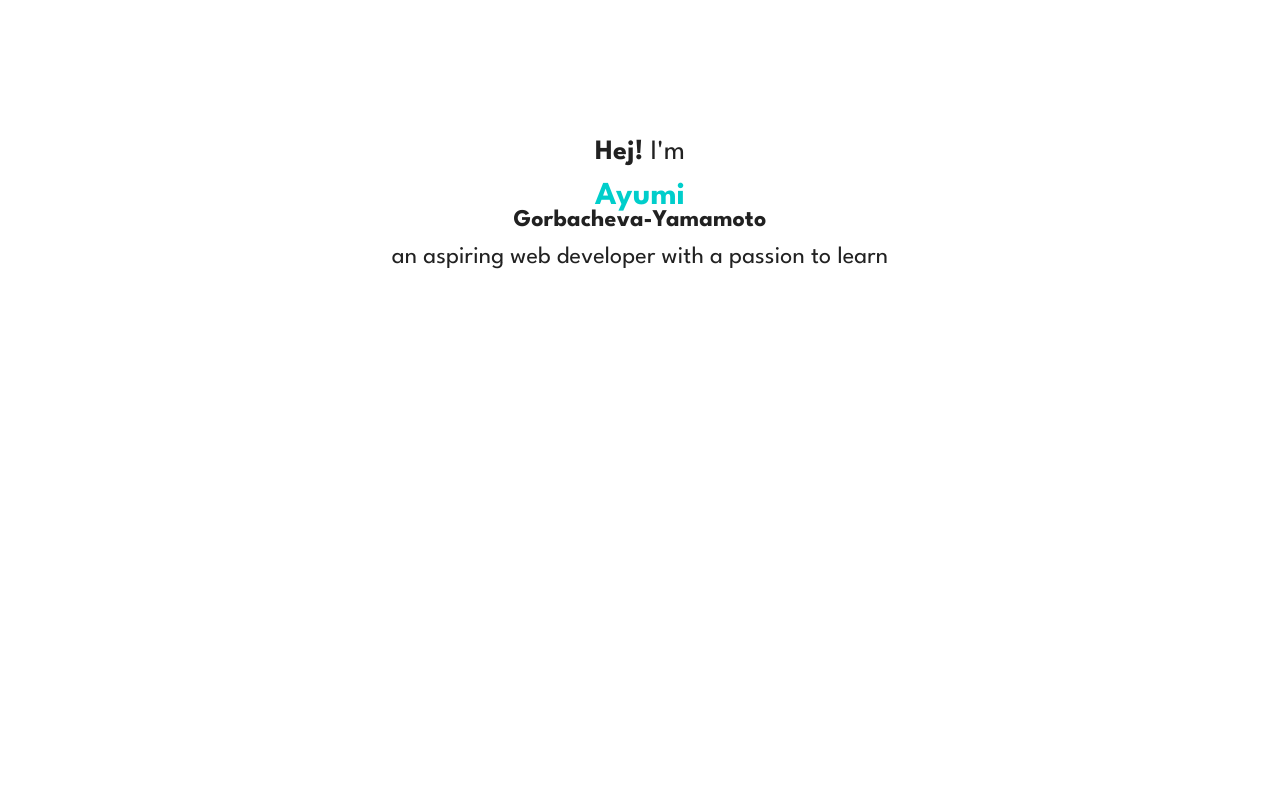
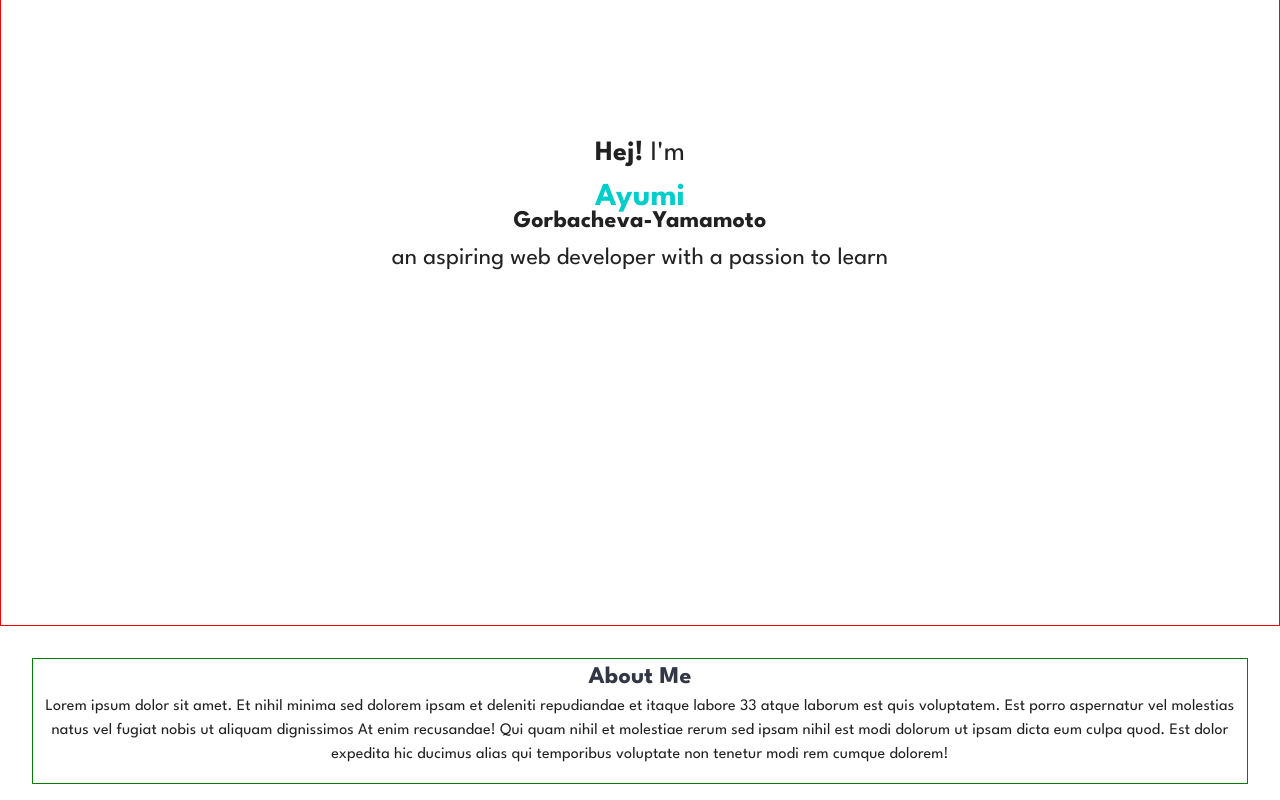
Before and after one commit to agorbacheva-y/agorbacheva-portfolio, a React (Create React App) app: page / in a window 1280 px wide. Shown: the part 208-1008 px from the top of the page. Before the commit the page ends 832 px from the top, so only its background shows below. Built offline with nearby package versions, Linux system fonts and the light colour scheme.

Commit message:
AboutMe.js

```diff
--- a/src/App.js
+++ b/src/App.js
@@ -1,11 +1,13 @@
 import Appbar from "./components/Appbar";
 import Home from "./components/Home";
+import AboutMe from "./components/AboutMe";
 
 function App() {
   return (
     <div>
       <Appbar />
       <Home />
+      <AboutMe />
     </div>
   );
 }
--- /dev/null
+++ b/src/components/AboutMe.js
@@ -0,0 +1,14 @@
+import Title from "./Title";
+
+const AboutMe = () => {
+  return (
+    <div className="aboutme">
+      <Title>About Me</Title>
+      <p>Lorem ipsum dolor sit amet. Et nihil minima sed dolorem ipsam et deleniti repudiandae et itaque labore 33 atque laborum est quis voluptatem. Est porro aspernatur vel molestias natus vel fugiat nobis ut aliquam dignissimos At enim recusandae!
+      Qui quam nihil et molestiae rerum sed ipsam nihil est modi dolorum ut ipsam dicta eum culpa quod. Est dolor expedita hic ducimus alias qui temporibus voluptate non tenetur modi rem cumque dolorem!
+      </p>
+    </div>
+  );
+};
+
+export default AboutMe;
--- a/src/components/Home.js
+++ b/src/components/Home.js
@@ -2,6 +2,7 @@ import Layout from "./Layout";
 
 const Home = () => {
   return (
+    <div className="home">
       <Layout>
         <div>
           <h3><span className="bold">Hej!</span> I'm</h3>
@@ -13,8 +14,8 @@ const Home = () => {
         <div>
           <h4>an aspiring web developer with a passion to learn</h4>
         </div>
-
       </Layout>
+    </div>
   );
 };
 
--- /dev/null
+++ b/src/components/Title.js
@@ -0,0 +1,9 @@
+const Title = ({ children }) => {
+  return (
+    <div className="title">
+      {children}
+    </div>
+  );
+};
+
+export default Title;
--- a/src/styles/index.css
+++ b/src/styles/index.css
@@ -1 +1 @@
-@import url("https://fonts.googleapis.com/css2?family=League+Spartan:wght@400;700&display=swap");.body{margin:0;padding:0;font-family:"League Spartan",sans-serif;-webkit-font-smoothing:antialiased;-moz-osx-font-smoothing:grayscale}.center{display:-webkit-box;display:-ms-flexbox;display:flex;-webkit-box-orient:vertical;-webkit-box-direction:normal;-ms-flex-direction:column;flex-direction:column;-webkit-box-pack:center;-ms-flex-pack:center;justify-content:center;-webkit-box-align:center;-ms-flex-align:center;align-items:center;text-align:center;margin:1rem;max-width:100%;min-height:100vh}.bold{font-weight:700}.first-name{color:#00CECB;font-size:2rem;font-weight:700;margin-bottom:-0.6rem}.last-name{font-size:1.5rem;font-weight:700}
+@import url("https://fonts.googleapis.com/css2?family=League+Spartan:wght@400;700&display=swap");.body{margin:0;padding:0;font-family:"League Spartan",sans-serif;-webkit-font-smoothing:antialiased;-moz-osx-font-smoothing:grayscale}.center{display:-webkit-box;display:-ms-flexbox;display:flex;-webkit-box-orient:vertical;-webkit-box-direction:normal;-ms-flex-direction:column;flex-direction:column;-webkit-box-pack:center;-ms-flex-pack:center;justify-content:center;-webkit-box-align:center;-ms-flex-align:center;align-items:center;text-align:center;margin:1rem;max-width:100%;min-height:100vh}.home{border:1px solid red}.bold{font-weight:700}.first-name{color:#00CECB;font-size:2rem;font-weight:700;margin-bottom:-0.6rem}.last-name{font-size:1.5rem;font-weight:700}.title{color:#333745;font-weight:700;font-size:1.5rem}.aboutme{border:1px solid green;text-align:center;margin:2rem}
--- a/src/styles/index.scss
+++ b/src/styles/index.scss
@@ -9,6 +9,7 @@
   -moz-osx-font-smoothing: grayscale;
 }
 
+/* LAYOUT */
 .center {
   display: flex;
   flex-direction: column;
@@ -18,6 +19,11 @@
   margin: 1rem;
   max-width: 100%;
   min-height: 100vh;
+}
+
+/* HOME */
+.home {
+  border: 1px solid red;
 }
 
 .bold {
@@ -35,3 +41,17 @@
   font-size: 1.5rem;
   font-weight: 700;
 }
+
+/* TITLE */
+.title {
+  color: v.$main-txt-color;
+  font-weight: 700;
+  font-size: 1.5rem;
+}
+
+/* ABOUT ME */
+.aboutme {
+  border: 1px solid green;
+  text-align: center;
+  margin: 2rem;
+}
```
Also changed, not shown: 2 other files (tests, documents, lock files or other folders). Lines whose indentation alone changed are shown as unchanged.
